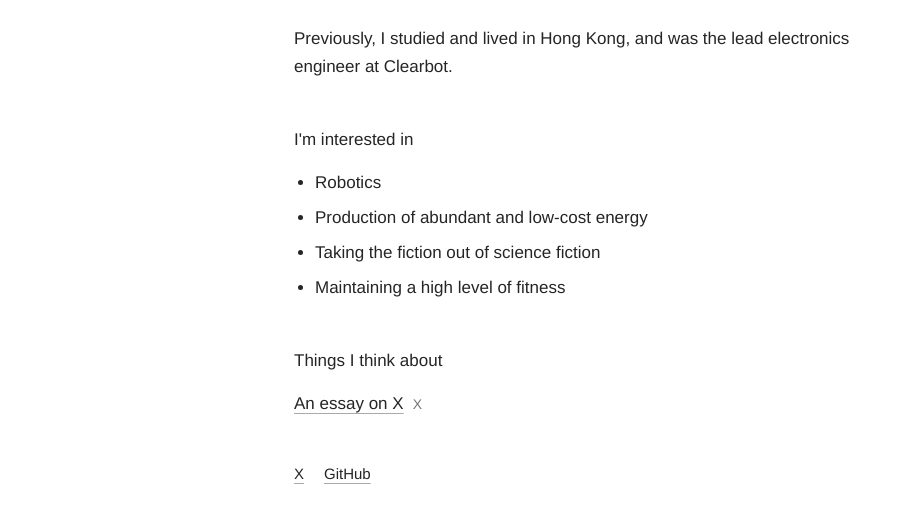
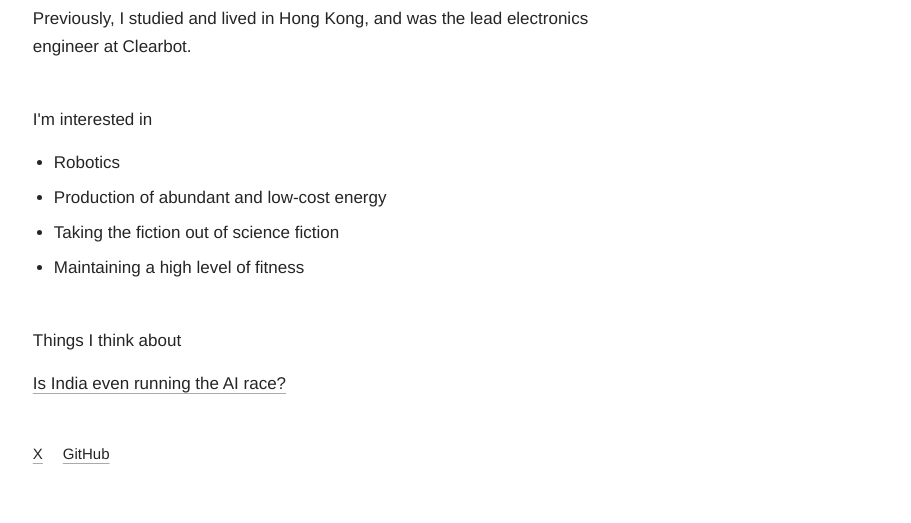
Before and after one commit to Milind220/milind.xyz, an Astro site: page / in a window 1280 px wide. Shown: the part 219-742 px from the top of the page, without its empty margins (44-955 px from the left). Built offline with nearby package versions, Linux system fonts and the light colour scheme; Astro itself is replaced by a stand-in of ours.

Commit message:
Use actual essay title and left-aligned reading column

```diff
--- a/src/data/links.json
+++ b/src/data/links.json
@@ -1,7 +1,6 @@
 [
   {
-    "title": "An essay on X",
-    "url": "https://x.com/milindS_/status/2080899396221517985",
-    "source": "X"
+    "title": "Is India even running the AI race?",
+    "url": "https://x.com/milindS_/status/2080899396221517985"
   }
 ]
--- a/src/layouts/Page.astro
+++ b/src/layouts/Page.astro
@@ -17,7 +17,7 @@ const { title = 'Milind Sharma', description = 'Founder of Prastaara Industries.
   :root { font-family: "Helvetica Neue", Helvetica, Arial, sans-serif; color: #252525; background: #fff; font-synthesis: none; }
   * { box-sizing: border-box; }
   body { margin: 0; font-size: 17px; line-height: 1.65; -webkit-font-smoothing: antialiased; }
-  main { max-width: 660px; margin: 100px auto; padding: 0 28px; }
+  main { width: min(65ch, calc(100% - 48px)); margin: 80px 0 80px clamp(24px, 6vw, 96px); text-align: left; }
   h1 { font-size: 28px; line-height: 1.2; letter-spacing: -.7px; font-weight: 500; margin: 0 0 34px; }
   h2 { font-size: 17px; font-weight: 500; margin: 45px 0 15px; }
   p { margin: 0 0 20px; }
@@ -28,10 +28,9 @@ const { title = 'Milind Sharma', description = 'Founder of Prastaara Industries.
   li { margin-bottom: 7px; }
   nav { display: flex; gap: 20px; margin-top: 44px; font-size: 15px; }
   .writing { list-style: none; padding: 0; }
-  .source { color: #777; font-size: 14px; margin-left: 9px; }
   article img { max-width: 100%; height: auto; }
   article pre { overflow-x: auto; padding: 16px; background: #f5f5f5; }
   article blockquote { margin-left: 0; padding-left: 20px; border-left: 2px solid #ddd; }
   .back { display: inline-block; font-size: 15px; margin-bottom: 40px; }
-  @media (max-width: 600px) { main { margin: 56px auto; padding: 0 24px; } }
+  @media (max-width: 600px) { main { margin: 48px 24px; } }
 </style>
--- a/src/pages/index.astro
+++ b/src/pages/index.astro
@@ -1,7 +1,7 @@
 ---
 import Page from '../layouts/Page.astro';
 import links from '../data/links.json';
-const essays = Object.values(import.meta.glob('./writing/*.md', { eager: true })).filter((essay: any) => !essay.frontmatter.draft).map((essay: any) => ({ title: essay.frontmatter.title, url: essay.url, source: '' }));
+const essays = Object.values(import.meta.glob('./writing/*.md', { eager: true })).filter((essay: any) => !essay.frontmatter.draft).map((essay: any) => ({ title: essay.frontmatter.title, url: essay.url }));
 ---
 <Page>
   <h1>Milind Sharma</h1>
@@ -19,7 +19,7 @@ const essays = Object.values(import.meta.glob('./writing/*.md', { eager: true })
   <section aria-labelledby="writing">
     <h2 id="writing">Things I think about</h2>
     <ul class="writing">
-      {[...essays, ...links].map(({ title, url, source }) => <li><a href={url}>{title}</a>{source && <span class="source">{source}</span>}</li>)}
+      {[...essays, ...links].map(({ title, url }) => <li><a href={url}>{title}</a></li>)}
     </ul>
   </section>
   <nav aria-label="Elsewhere"><a href="https://x.com/milindS_">X</a><a href="https://github.com/milind220">GitHub</a></nav>
```
